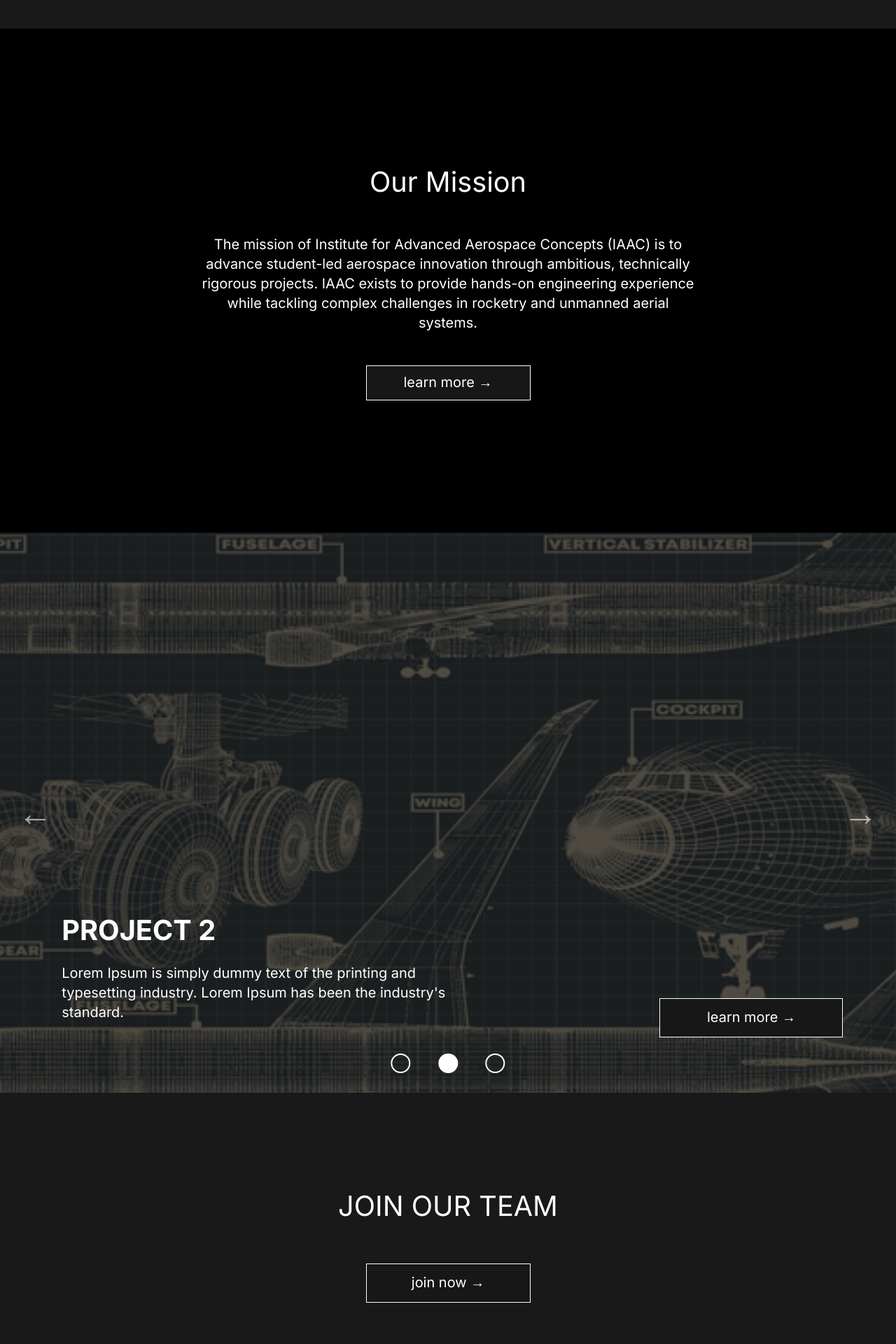
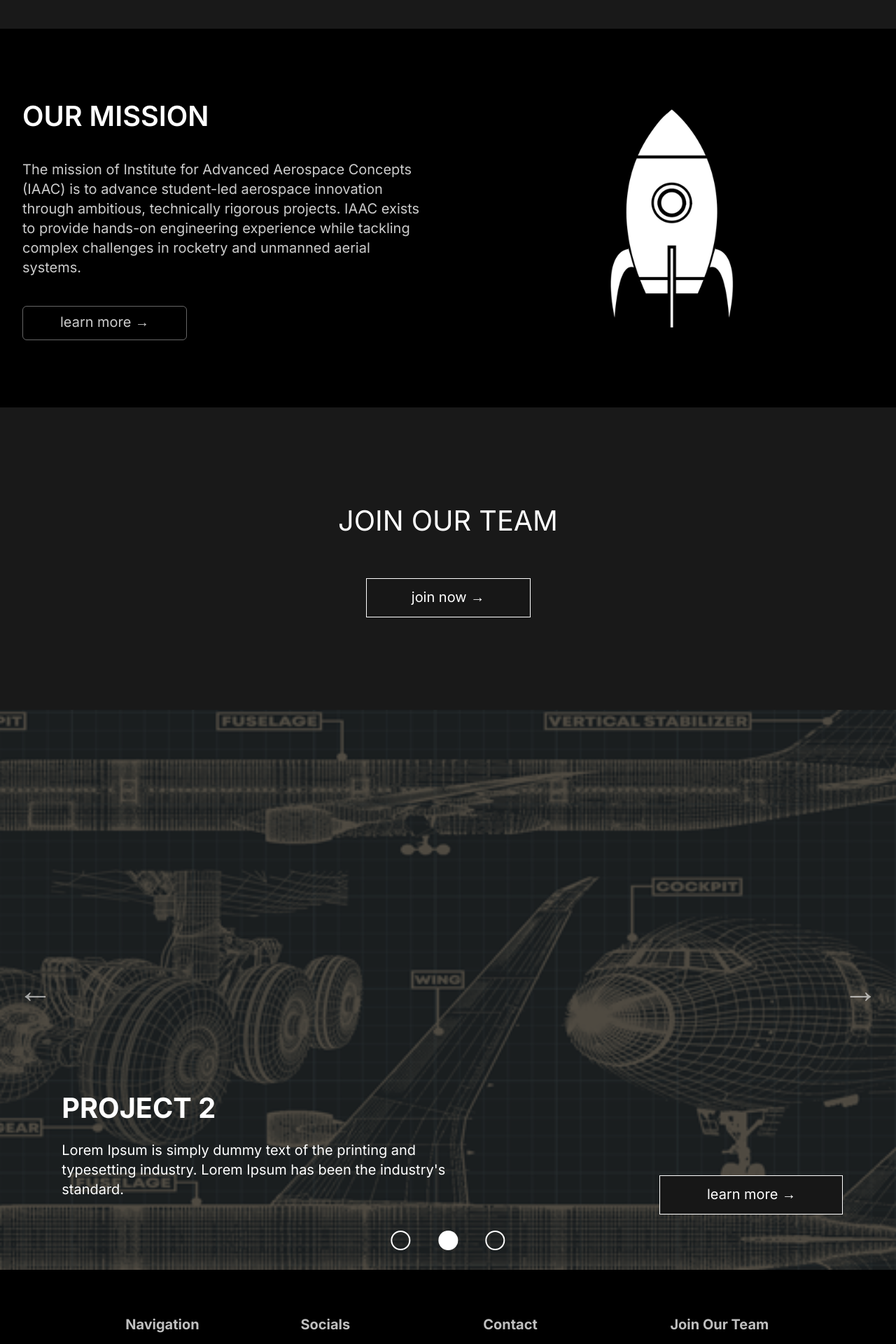
Before and after one commit to webimpactuw/iaac-uw, a Next.js app: page / in a window 1280 px wide. Shown: the part 840-2760 px from the top of the page at 70% size. Built offline with nearby package versions, Linux system fonts and the light colour scheme; a web font is replaced by a local one.

Commit message:
Visual updates for MISSION

```diff
--- a/src/components/HomePage.js
+++ b/src/components/HomePage.js
@@ -82,29 +82,63 @@ export default function HomePage() {
             </section>
 
             {/* our mission */}
-            <section className="relative bg-black" style={{ paddingTop: "56.25%" }}>
-                <div className="absolute inset-0 flex flex-col items-center justify-center px-[5%]">
-                    <p className="text-white font-normal text-center leading-normal"
+            <section className="relative bg-black py-24">
+                <div className="max-w-6xl max-auto px-8 flex flex-col md:flex-row justify-between gap-16">
+                    {/* left column */}
+                    <div className="max-w-xl">
+                        <p className="text-white font-semibold leading-normal"
+                            style={{ fontSize: "clamp(28px, 3.1vw, 40px)" }}>
+                            OUR MISSION
+                        </p>
+
+                        <p className="text-white/80 mt-8 leading-relaxed"
+                            style={{ fontSize: "clamp(14px, 1.56vw, 20px)", lineHeight: "1.4" }}>
+                            The mission of Institute for Advanced Aerospace Concepts (IAAC) is to advance student-led aerospace innovation through ambitious, technically rigorous projects. IAAC exists to provide hands-on engineering experience while tackling complex challenges in rocketry and unmanned aerial systems.
+                        </p>
+
+                        <div className="mt-10">
+                            <Link
+                                href="/about"
+                                className="inline-flex items-center justify-center border border-white/40 text-white/80 hover:border-white hover:text-white transition-colors duration-200 px-6 py-2 rounded-md"
+                                style={{
+                                    width: "clamp(150px, 18.4vw, 235px)",
+                                    height: "clamp(35px, 3.9vw, 50px)",
+                                    fontSize: "clamp(14px, 1.56vw, 20px)"
+                                }}
+                            >
+                                learn more →
+                            </Link>
+                        </div>
+                    </div>
+                    {/* right column */}
+                    <div className="w-64 md:w-80 flex justify-center">
+                        <img
+                            src="/rocket.png"
+                            alt="Vector illustration of a rocket"
+                            className="w-full h-auto object-contain"
+                        />
+                    </div>
+                </div>
+            </section>
+
+            {/* join our team */}
+            <section className="relative bg-[#191919]" style={{ paddingTop: "33.75%" }}>
+                <div className="absolute inset-0 flex flex-col items-center justify-center">
+                    <p className="text-white text-center leading-normal"
                         style={{ fontSize: "clamp(24px, 3.1vw, 40px)" }}>
-                        Our Mission
+                        JOIN OUR TEAM
                     </p>
-
-                    <p className="text-white text-center mt-[4%] max-w-[790px] w-[62%]"
-                        style={{ fontSize: "clamp(14px, 1.56vw, 20px)", lineHeight: "1.4" }}>
-                        The mission of Institute for Advanced Aerospace Concepts (IAAC) is to advance student-led aerospace innovation through ambitious, technically rigorous projects. IAAC exists to provide hands-on engineering experience while tackling complex challenges in rocketry and unmanned aerial systems.
-                    </p>
-
                     <div className="mt-[4%]">
                         <Link
-                            href="/about"
+                            href="/apply"
                             className="flex items-center justify-center border border-white bg-[#171717] text-white text-center hover:bg-white hover:text-black"
                             style={{
                                 width: "clamp(150px, 18.4vw, 235px)",
-                                height: "clamp(35px, 3.9vw, 50px)",
+                                height: "clamp(38px, 4.4vw, 56px)",
                                 fontSize: "clamp(14px, 1.56vw, 20px)"
                             }}
                         >
-                            learn more →
+                            join now →
                         </Link>
                     </div>
                 </div>
@@ -177,28 +211,8 @@ export default function HomePage() {
                             learn more →
                         </Link>
                     </div>
-                </div>
-            </section>
+                    <div>
 
-            {/* join our team */}
-            <section className="relative bg-[#191919]" style={{ paddingTop: "33.75%" }}>
-                <div className="absolute inset-0 flex flex-col items-center justify-center">
-                    <p className="text-white text-center leading-normal"
-                        style={{ fontSize: "clamp(24px, 3.1vw, 40px)" }}>
-                        JOIN OUR TEAM
-                    </p>
-                    <div className="mt-[4%]">
-                        <Link
-                            href="/apply"
-                            className="flex items-center justify-center border border-white bg-[#171717] text-white text-center hover:bg-white hover:text-black"
-                            style={{
-                                width: "clamp(150px, 18.4vw, 235px)",
-                                height: "clamp(38px, 4.4vw, 56px)",
-                                fontSize: "clamp(14px, 1.56vw, 20px)"
-                            }}
-                        >
-                            join now →
-                        </Link>
                     </div>
                 </div>
             </section>
```
Also changed, not shown: public/rocket.png (added), 1 other file (tests, documents, lock files or other folders).
